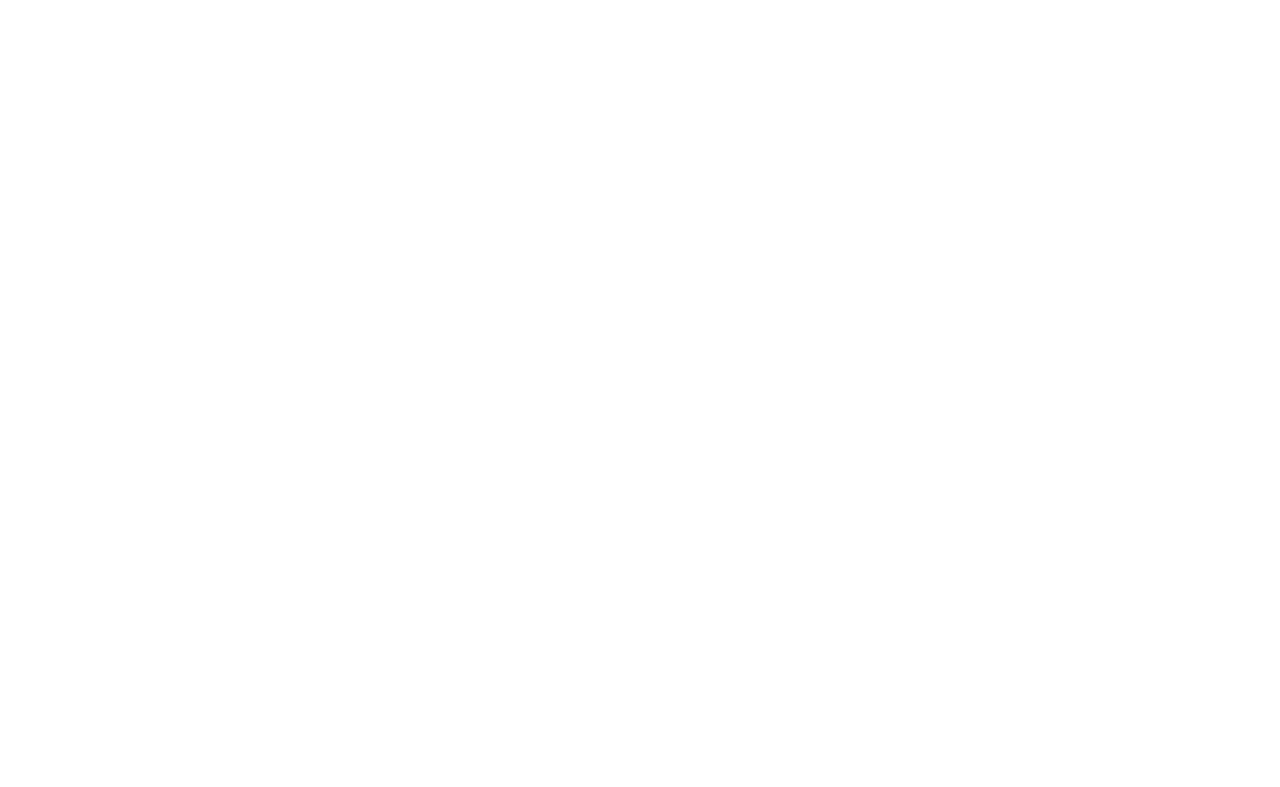
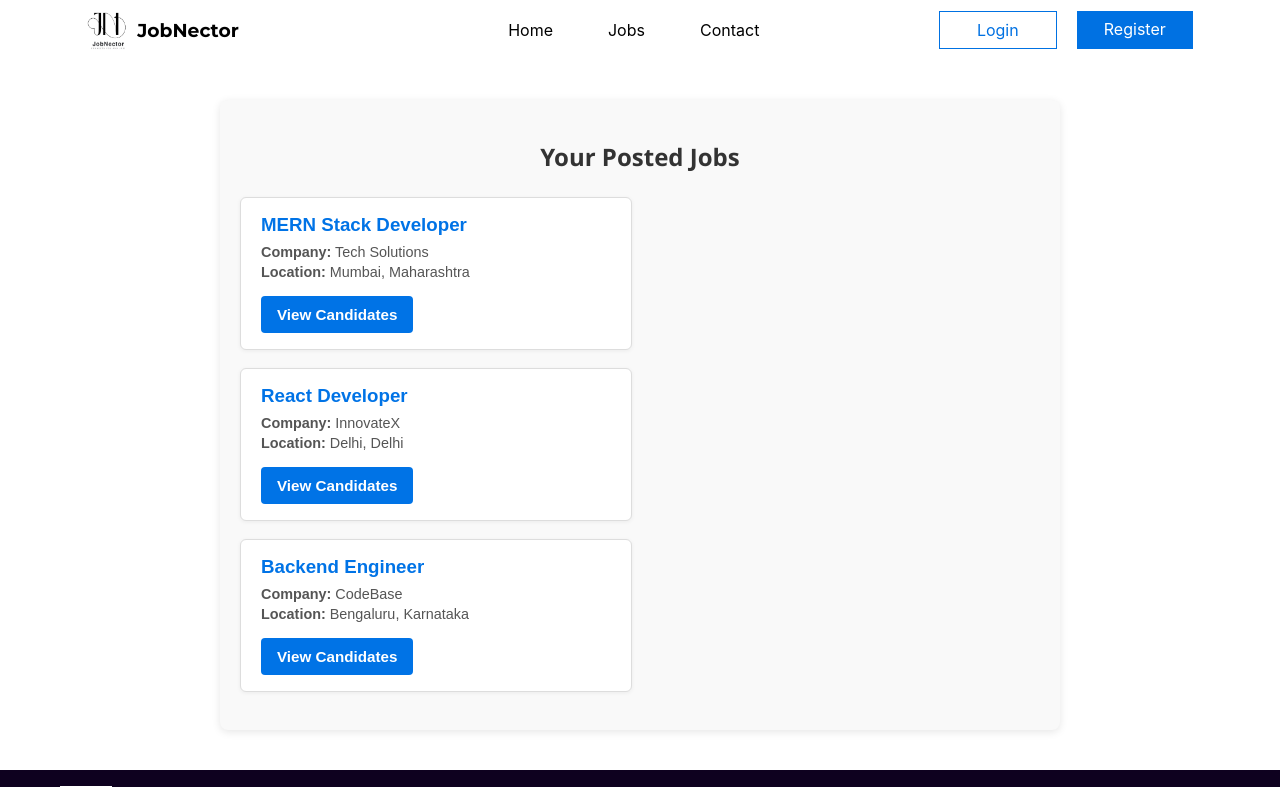
Before and after one commit to shivam2419/JobNector, a React (Create React App) app in the folder frontend/: page /posted-jobs in a window 1280 px wide. Before the commit this address had no page. Shown: the top 787 px of the page. Built offline with nearby package versions, Linux system fonts and the light colour scheme.

Commit message:
content added

```diff
--- a/frontend/src/App.js
+++ b/frontend/src/App.js
@@ -6,6 +6,8 @@
 import { RecruiterFormWizard } from "./components/recruiter/RecruiterFormWizard";
 import RecruiterHome from "./components/recruiter/RecruiterHome";
 import PostJob from "./components/recruiter/PostJob";
+import ShowCandidates from "./components/recruiter/ShowCandidates ";
+import PostedJobs from "./components/recruiter/PostedJobs";
 const App = () => (
   <Router>
     <Routes>
@@ -14,6 +16,8 @@
         <Route path="/candidate" element={<HomeCandidate />} />
         <Route path="/recruiter" element={<RecruiterHome/>}/>
         <Route path="/post-job" element={<PostJob/>}/>
+        <Route path="/posted-jobs" element={<PostedJobs/>}/>
+        <Route path="/candidates/:jobId" element={<ShowCandidates />} />
       </Route>
       <Route path="/register" element={<RecruiterFormWizard/>} />
     </Routes>
--- /dev/null
+++ b/frontend/src/components/recruiter/PostedJobs.jsx
@@ -0,0 +1,38 @@
+import React, { useState } from 'react';
+import { useNavigate } from 'react-router-dom';
+import '../../style/recruiter/PostedJobs.css';
+
+const dummyJobs = [
+  { id: 1, title: 'MERN Stack Developer', company: 'Tech Solutions', city: 'Mumbai', state: 'Maharashtra' },
+  { id: 2, title: 'React Developer', company: 'InnovateX', city: 'Delhi', state: 'Delhi' },
+  { id: 3, title: 'Backend Engineer', company: 'CodeBase', city: 'Bengaluru', state: 'Karnataka' },
+];
+
+const PostedJobs = () => {
+  const [jobs] = useState(dummyJobs);
+  const navigate = useNavigate();
+
+  return (
+    <div className="posted-jobs-container">
+      <h2>Your Posted Jobs</h2>
+      {jobs.length === 0 ? (
+        <p>No jobs posted yet.</p>
+      ) : (
+        <ul className="jobs-list">
+          {jobs.map(job => (
+            <li key={job.id} className="job-card">
+              <h3>{job.title}</h3>
+              <p><strong>Company:</strong> {job.company}</p>
+              <p><strong>Location:</strong> {job.city}, {job.state}</p>
+              <button onClick={() => navigate(`/candidates/${job.id}`)}>
+                View Candidates
+              </button>
+            </li>
+          ))}
+        </ul>
+      )}
+    </div>
+  );
+};
+
+export default PostedJobs;
--- a/frontend/src/components/recruiter/RecruiterHome.jsx
+++ b/frontend/src/components/recruiter/RecruiterHome.jsx
@@ -33,7 +33,7 @@
         <div className="tile">
           <h3>View Candidates</h3>
           <p>Check who applied to your jobs.</p>
-          <button>View List</button>
+          <button><Link to="/posted-jobs">View List</Link></button>
         </div>
         <div className="tile">
           <h3>Analytics</h3>
--- /dev/null
+++ b/frontend/src/components/recruiter/ShowCandidates .jsx
@@ -0,0 +1,68 @@
+import React, { useEffect, useState } from 'react';
+import { useParams, useNavigate } from 'react-router-dom';
+import '../../style/recruiter/ShowCandidates.css';
+
+const dummyCandidatesData = {
+  1: {
+    jobTitle: 'MERN Stack Developer',
+    candidates: [
+      { id: 101, name: 'Rahul Sharma', email: 'rahul@example.com', city: 'Mumbai', state: 'Maharashtra', skills: ['MongoDB', 'Express', 'React', 'Node'], experience: 2 },
+      { id: 102, name: 'Anjali Singh', email: 'anjali@example.com', city: 'Pune', state: 'Maharashtra', skills: ['React', 'Node', 'GraphQL'], experience: 3 },
+    ]
+  },
+  2: {
+    jobTitle: 'React Developer',
+    candidates: [
+      { id: 103, name: 'Suresh Kumar', email: 'suresh@example.com', city: 'Delhi', state: 'Delhi', skills: ['React', 'Redux', 'TypeScript'], experience: 4 },
+    ]
+  },
+  3: {
+    jobTitle: 'Backend Engineer',
+    candidates: [
+      { id: 104, name: 'Priya Nair', email: 'priya@example.com', city: 'Bengaluru', state: 'Karnataka', skills: ['Python', 'Django', 'REST APIs'], experience: 5 },
+      { id: 105, name: 'Vikram Patel', email: 'vikram@example.com', city: 'Chennai', state: 'Tamil Nadu', skills: ['Java', 'Spring Boot'], experience: 6 },
+    ]
+  }
+};
+
+const ShowCandidates = () => {
+  const { jobId } = useParams();
+  const navigate = useNavigate();
+  const [candidates, setCandidates] = useState([]);
+  const [jobTitle, setJobTitle] = useState('');
+
+  useEffect(() => {
+    const jobData = dummyCandidatesData[jobId];
+    if (jobData) {
+      setCandidates(jobData.candidates);
+      setJobTitle(jobData.jobTitle);
+    } else {
+      setCandidates([]);
+      setJobTitle('');
+    }
+  }, [jobId]);
+
+  return (
+    <div className="candidates-container">
+      <button className="back-btn" onClick={() => navigate(-1)}>← Back to Jobs</button>
+      <h2>Candidates Applied for: {jobTitle || 'Unknown Job'}</h2>
+      {candidates.length === 0 ? (
+        <p>No candidates have applied for this job yet.</p>
+      ) : (
+        <ul className="candidate-list">
+          {candidates.map(candidate => (
+            <li key={candidate.id} className="candidate-card">
+              <h3>{candidate.name}</h3>
+              <p><strong>Email:</strong> {candidate.email}</p>
+              <p><strong>Location:</strong> {candidate.city}, {candidate.state}</p>
+              <p><strong>Skills:</strong> {candidate.skills.join(', ')}</p>
+              <p><strong>Experience:</strong> {candidate.experience} years</p>
+            </li>
+          ))}
+        </ul>
+      )}
+    </div>
+  );
+};
+
+export default ShowCandidates;
--- /dev/null
+++ b/frontend/src/style/recruiter/PostedJobs.css
@@ -0,0 +1,74 @@
+.posted-jobs-container {
+  max-width: 800px;
+  margin: 40px auto;
+  padding: 20px;
+  background: #f9f9f9;
+  border-radius: 8px;
+  box-shadow: 0 2px 8px rgb(0 0 0 / 0.1);
+  font-family: 'Segoe UI', Tahoma, Geneva, Verdana, sans-serif;
+}
+
+.posted-jobs-container h2 {
+  text-align: center;
+  margin-bottom: 24px;
+  color: #333;
+}
+
+.jobs-list {
+  list-style: none;
+  padding: 0;
+  margin: 0;
+}
+
+.job-card {
+  background: #fff;
+  border: 1px solid #ddd;
+  border-radius: 6px;
+  padding: 16px 20px;
+  margin-bottom: 18px;
+  box-shadow: 0 1px 4px rgb(0 0 0 / 0.06);
+  transition: box-shadow 0.3s ease;
+}
+
+.job-card:hover {
+  box-shadow: 0 4px 12px rgb(0 0 0 / 0.12);
+}
+
+.job-card h3 {
+  margin: 0 0 8px 0;
+  color: #0073e6;
+}
+
+.job-card p {
+  margin: 4px 0;
+  color: #555;
+  font-size: 0.9rem;
+}
+
+.job-card button {
+  margin-top: 12px;
+  background-color: #0073e6;
+  color: white;
+  border: none;
+  padding: 10px 16px;
+  border-radius: 4px;
+  cursor: pointer;
+  font-weight: 600;
+  font-size: 0.95rem;
+  transition: background-color 0.3s ease;
+}
+
+.job-card button:hover {
+  background-color: #005bb5;
+}
+
+@media (max-width: 480px) {
+  .posted-jobs-container {
+    margin: 20px;
+    padding: 15px;
+  }
+
+  .job-card {
+    padding: 14px 16px;
+  }
+}
--- /dev/null
+++ b/frontend/src/style/recruiter/ShowCandidates.css
@@ -0,0 +1,73 @@
+.candidates-container {
+  max-width: 800px;
+  margin: 40px auto;
+  padding: 20px;
+  background: #fefefe;
+  border-radius: 8px;
+  box-shadow: 0 2px 8px rgba(0,0,0,0.1);
+  font-family: 'Segoe UI', Tahoma, Geneva, Verdana, sans-serif;
+}
+
+.back-btn {
+  background-color: #0073e6;
+  color: white;
+  border: none;
+  padding: 10px 14px;
+  border-radius: 4px;
+  cursor: pointer;
+  font-weight: 600;
+  margin-bottom: 24px;
+  transition: background-color 0.3s ease;
+}
+
+.back-btn:hover {
+  background-color: #005bb5;
+}
+
+.candidates-container h2 {
+  text-align: center;
+  color: #222;
+  margin-bottom: 24px;
+}
+
+.candidate-list {
+  list-style: none;
+  padding: 0;
+  margin: 0;
+}
+
+.candidate-card {
+  background: #fff;
+  border: 1px solid #ddd;
+  border-radius: 6px;
+  padding: 18px 22px;
+  margin-bottom: 20px;
+  box-shadow: 0 1px 6px rgba(0,0,0,0.06);
+  transition: box-shadow 0.3s ease;
+}
+
+.candidate-card:hover {
+  box-shadow: 0 5px 15px rgba(0,0,0,0.12);
+}
+
+.candidate-card h3 {
+  margin: 0 0 8px 0;
+  color: #0073e6;
+}
+
+.candidate-card p {
+  margin: 6px 0;
+  color: #555;
+  font-size: 0.9rem;
+}
+
+@media (max-width: 480px) {
+  .candidates-container {
+    margin: 20px;
+    padding: 15px;
+  }
+
+  .candidate-card {
+    padding: 14px 16px;
+  }
+}
```
